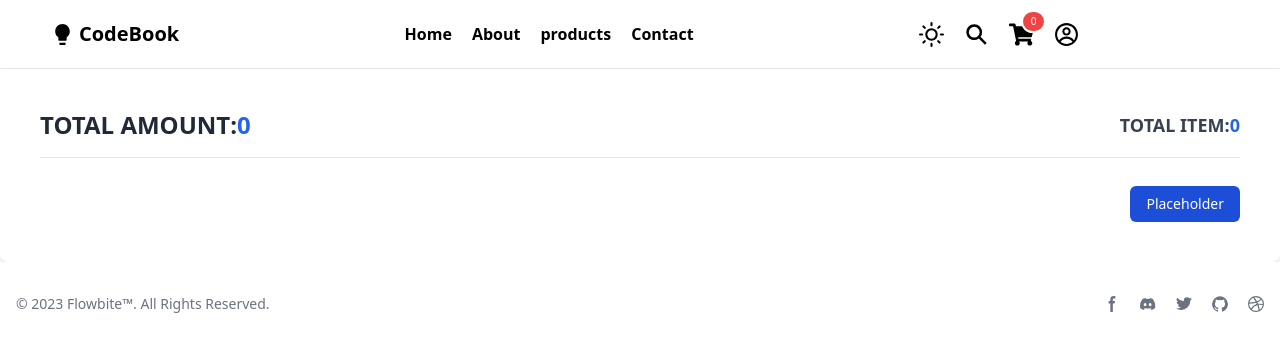
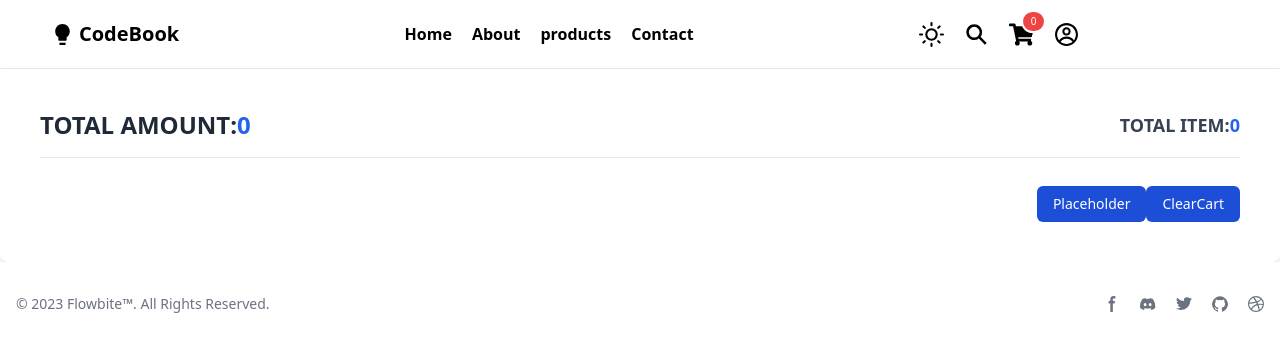
Before and after one commit to Moriumnasa-Mim/CodeBook, a React (Vite) app in the folder CodeBook/: page /Cartitem in a window 1280 px wide. Shown: the top 352 px of the page. Built offline with nearby package versions, Linux system fonts and the light colour scheme.

Commit message:
Update Cartitem.jsx

```diff
--- a/CodeBook/src/components/shoppingcart/Cartitem.jsx
+++ b/CodeBook/src/components/shoppingcart/Cartitem.jsx
@@ -7,12 +7,12 @@ import { useCart } from "../../context/cartContext";
 const Cartitem = (product) => {
   /**7jan start */
 
-  const { cartList, total } = useCart();
+  const { cartList, total, clearCart } = useCart();
 
   /**7 jan close */
 
   const [cartCheck, setCartCheck] = useState(false);
-
+  const { removeToCart } = useCart()
   return (
     <div className="px-5 py-8 md:p-10 mx-auto bg-white shadow-md rounded-lg">
       <div className="flex justify-between items-center border-b pb-4 mb-4">
@@ -29,24 +29,33 @@ const Cartitem = (product) => {
       <div className="space-y-4 ">
 
         {cartList?.map((cartProduct) => (
-          <div key={cartProduct.id} product={cartProduct}
+          <div
+          key={cartProduct.id}
+
           className="flex items-center justify-between p-4 border rounded-md">
             <img
-              src={product.poster}
+              src={cartProduct.poster}
               alt="Django"
               className="w-20 h-20 rounded-md object-cover"
             />
             <div className="flex-1 ml-4">
               <h3 className="text-lg font-medium text-gray-800">
-                {product.name}
+                {cartProduct.name}
               </h3>
             </div>
             <span className="text-lg font-semibold text-gray-700">
-              {product.price}
+              {cartProduct.price}
             </span>
-            <button className="ml-4 bg-red-500 text-white px-4 py-2 rounded-md hover:bg-red-600">
+
+            <div onClick={()=>removeToCart(product)}
+            className="ml-4 bg-red-500 text-white px-4 py-2 rounded-md hover:bg-red-600">
+            <button >
               Remove
             </button>
+            </div>
+
+
+
           </div>
         ))}
       </div>
@@ -61,6 +70,16 @@ const Cartitem = (product) => {
           Placeholder
         </button>
 
+
+        <button
+          onClick={() => clearCart()}
+          type="button"
+          className="w-cover mt-3 bg-blue-700 text-white text-sm py-2 px-4 rounded-md
+        hover:bg-blue-800 focus:outline-none focus:ring-4 focus:ring-gray-400"
+        >
+          ClearCart
+        </button>
+
         {cartCheck && <Cartcheckout setCartCheck={setCartCheck} />}
       </div>
     </div>
```
